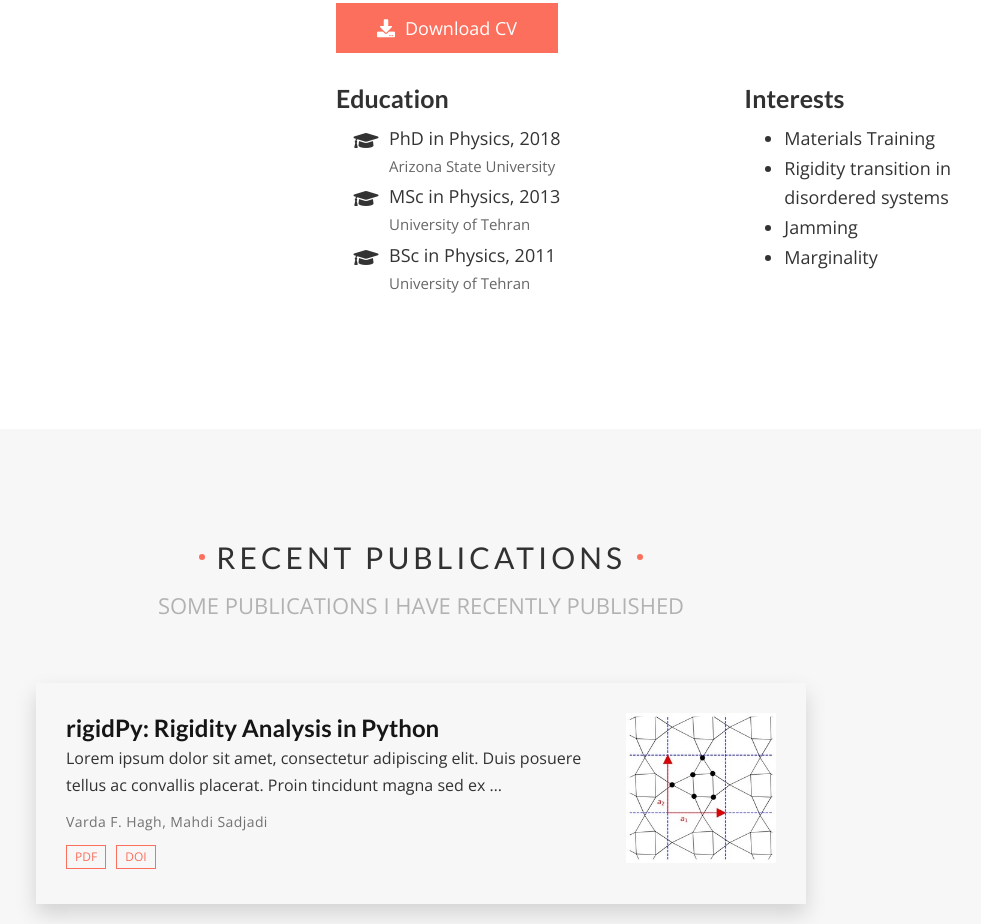
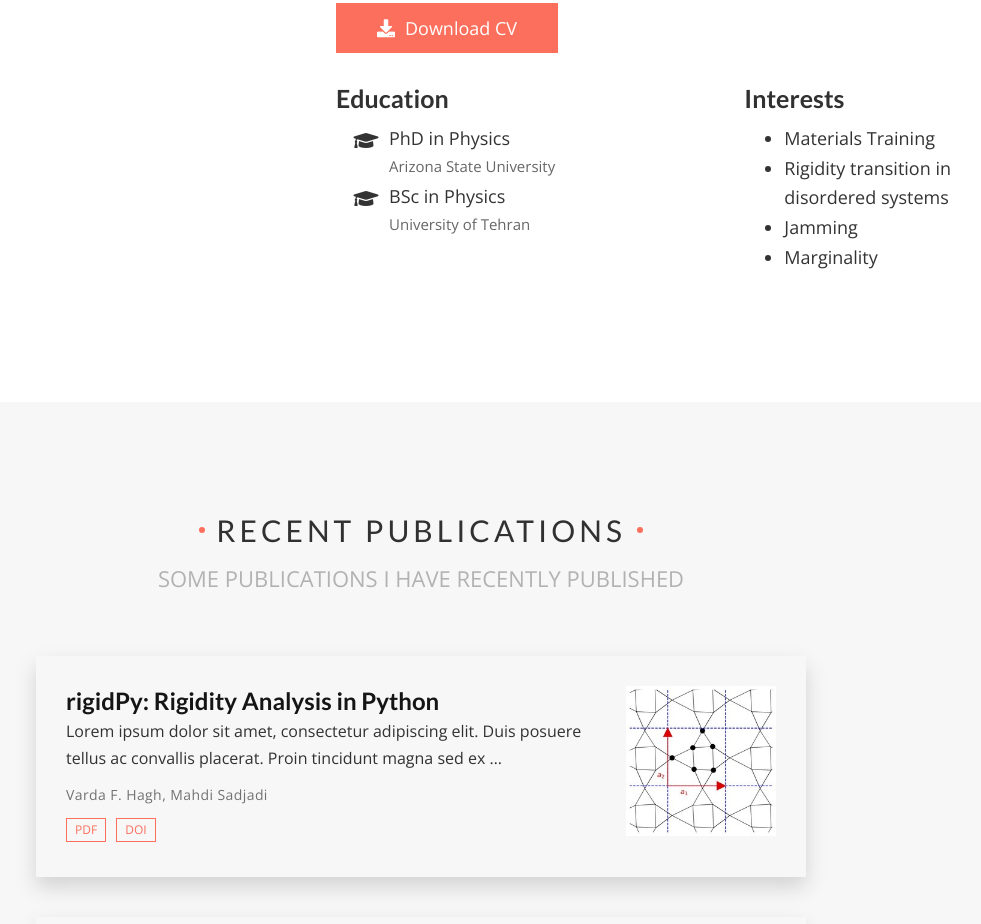
Before and after one commit to VardaHagh/VardaHagh.github.io, a plain HTML site: page index.html in a window 1280 px wide. Shown: the part 937-1861 px from the top of the page, without its empty margins (219-1200 px from the left). Drawn offline with nearby package versions, Linux system fonts and the light colour scheme; some icons are missing.

Commit message:
remove masters and years

```diff
--- a/index.html
+++ b/index.html
@@ -458,23 +458,16 @@
           <li>
             <i class="fa-li fas fa-graduation-cap"></i>
             <div class="description">
-              <p class="course">PhD in Physics, 2018</p>
+              <p class="course">PhD in Physics</p>
               <p class="institution">Arizona State University</p>
             </div>
           </li>
 
+
           <li>
             <i class="fa-li fas fa-graduation-cap"></i>
             <div class="description">
-              <p class="course">MSc in Physics, 2013</p>
-              <p class="institution">University of Tehran</p>
-            </div>
-          </li>
-
-          <li>
-            <i class="fa-li fas fa-graduation-cap"></i>
-            <div class="description">
-              <p class="course">BSc in Physics, 2011</p>
+              <p class="course">BSc in Physics</p>
               <p class="institution">University of Tehran</p>
             </div>
           </li>
```
